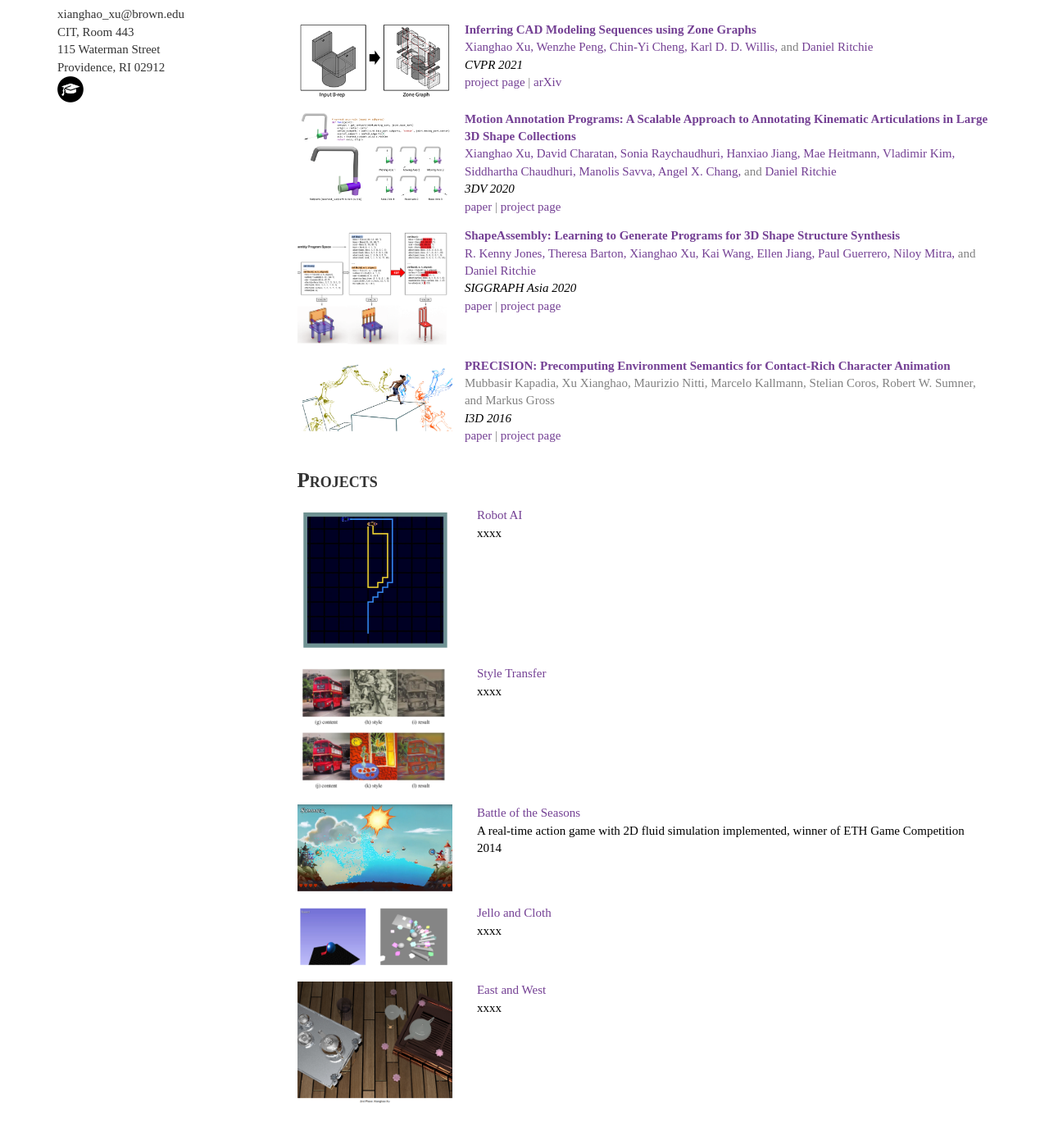
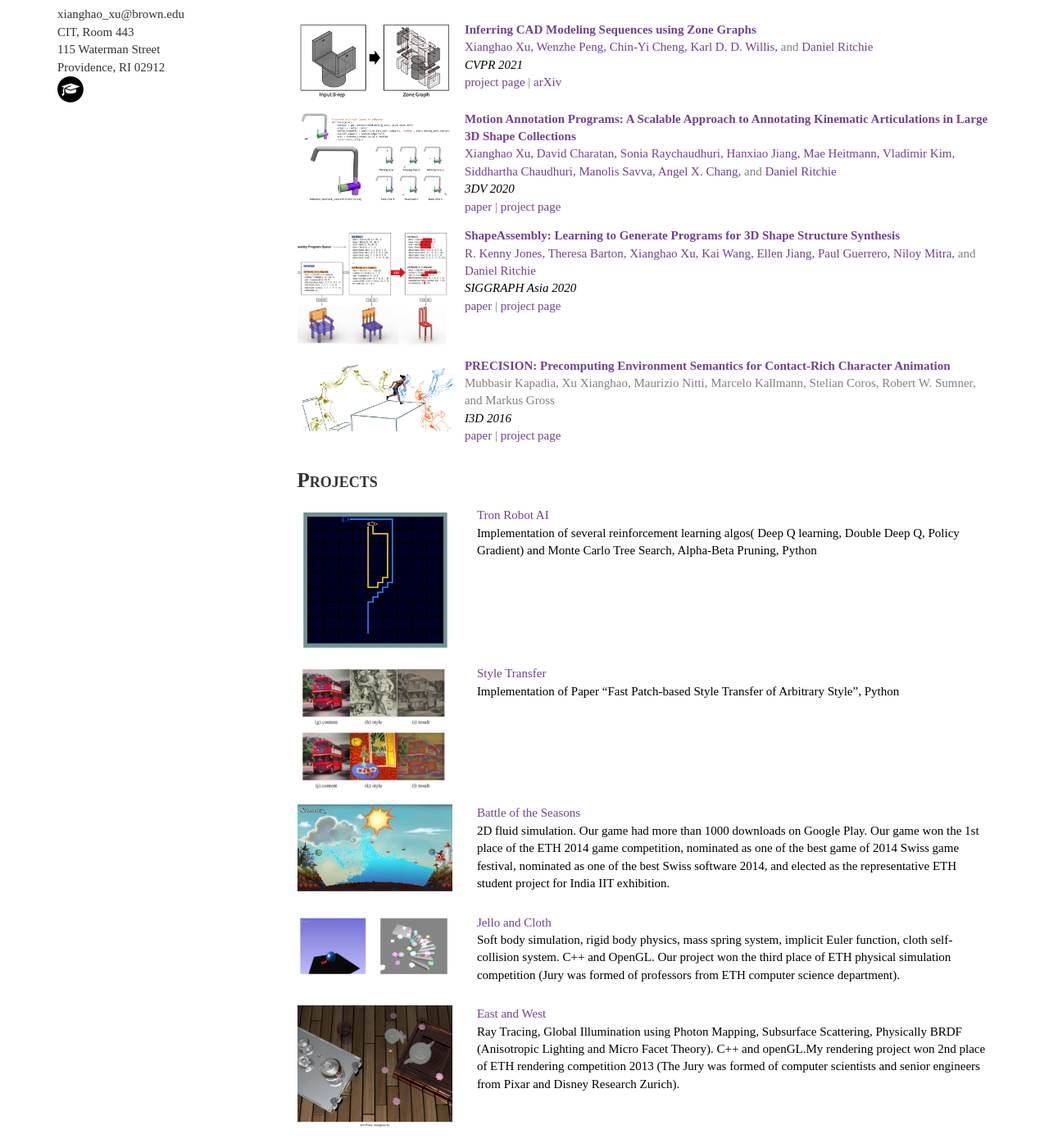
Before and after one commit to xxh43/xxh43.github.io, a Jekyll site: the page built from index.html, in a window 1280 px wide and 1400 px high, scrolled down 473 px. Shown: the whole window at 82% size. Built offline with Jekyll 4.4.1, drawn with Linux system fonts in a browser that asks for light colours; before the commit the page ends 1844 px from its top, so only the background shows below that.

Commit message:
Update projects.json

```diff
--- a/_data/projects.json
+++ b/_data/projects.json
@@ -2,31 +2,31 @@
   {
 	"id": "bos",
 	"title": "Battle of the Seasons",
-	"intro": "A real-time action game with 2D fluid simulation implemented, winner of ETH Game Competition 2014",
+	"intro": "2D fluid simulation. Our game had more than 1000 downloads on Google Play. Our game won the 1st place of the ETH 2014 game competition, nominated as one of the best game of 2014 Swiss game festival, nominated as one of the best Swiss software 2014, and elected as the representative ETH student project for India IIT exhibition.",
 	"date": "2014"
   },
   {
 	"id": "east_and_west",
 	"title": "East and West",
-	"intro": "xxxx",
+	"intro": "Ray Tracing, Global Illumination using Photon Mapping, Subsurface Scattering, Physically BRDF (Anisotropic Lighting and Micro Facet Theory). C++ and openGL.My rendering project won 2nd place of ETH rendering competition 2013 (The Jury was formed of computer scientists and senior engineers from Pixar and Disney Research Zurich).",
 	"date": "2013"
   },
   {
 	"id": "mass_spring",
 	"title": "Jello and Cloth",
-	"intro": "xxxx",
+	"intro": "Soft body simulation, rigid body physics, mass spring system, implicit Euler function, cloth self-collision system. C++ and OpenGL. Our project won the third place of ETH physical simulation competition (Jury was formed of professors from ETH computer science department).",
 	"date": "2013"
   },
   {
 	"id": "style",
 	"title": "Style Transfer",
-	"intro": "xxxx",
+	"intro": "Implementation of Paper “Fast Patch-based Style Transfer of Arbitrary Style”, Python",
 	"date": "2020"
   },
   {
 	"id": "tron",
-	"intro": "xxxx",
-	"title": "Robot AI",
+	"title": "Tron Robot AI",
+	"intro": "Implementation of several reinforcement learning algos( Deep Q learning, Double Deep Q, Policy Gradient) and Monte Carlo Tree Search, Alpha-Beta Pruning, Python",
 	"date": "2020"
   }
 ]
```
